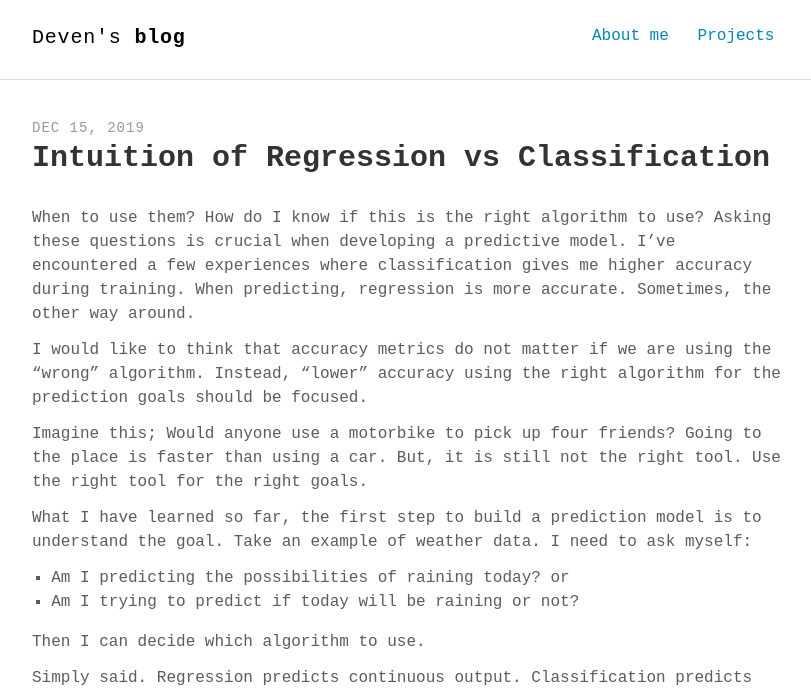
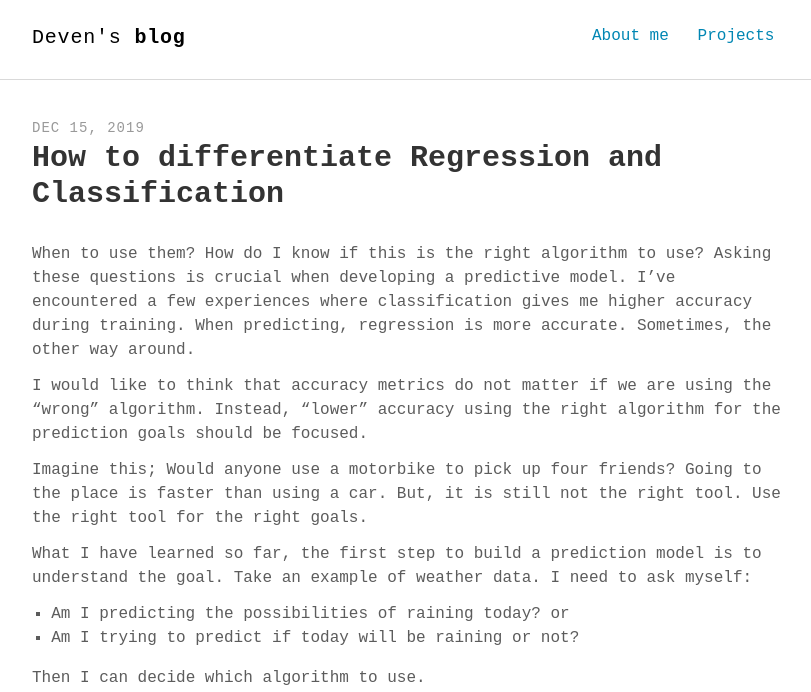
Before and after one commit to devennn/devennn.github.io, a Jekyll site: the page built from _posts/2019-12-15-regression-vs-classification.md, in a window 1280 px wide. Shown: the top 692 px of the page, without its empty margins (232-1043 px from the left). Built offline with Jekyll 4.4.1, drawn with Linux system fonts in a browser that asks for light colours; some web fonts are replaced.

Commit message:
Update 2019-12-15-regression-vs-classification.md

```diff
--- a/_posts/2019-12-15-regression-vs-classification.md
+++ b/_posts/2019-12-15-regression-vs-classification.md
@@ -1,8 +1,8 @@
 ---
 layout: post
-title: Intuition of Regression vs Classification
+title: How to differentiate Regression and Classification
 description: "When predicting, regression is more accurate. Sometimes, the other way around"
-keywords: "Regression vs Classification"
+keywords: "Regression Classification"
 ---
 
 When to use them? How do I know if this is the right algorithm to use? Asking these questions is crucial when developing a predictive model. I've encountered a few experiences where classification gives me higher accuracy during training. When predicting, regression is more accurate. Sometimes, the other way around.
```
